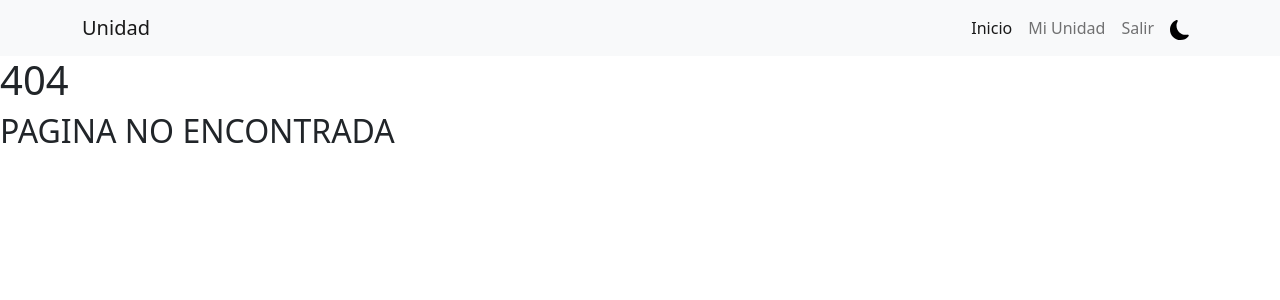
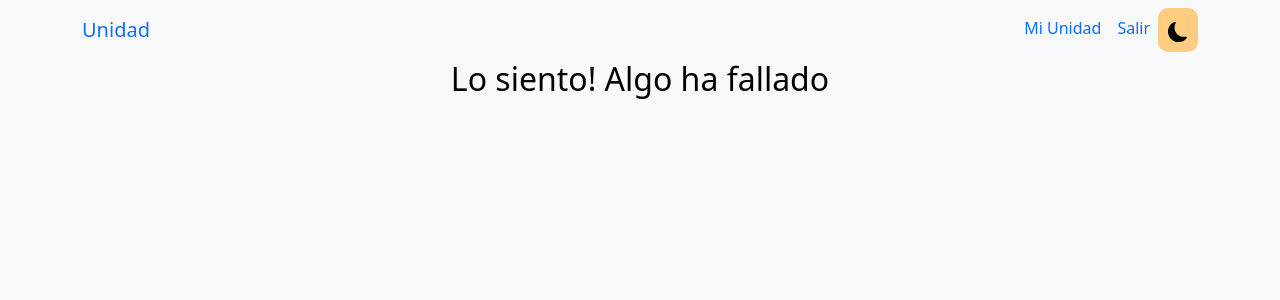
Before and after one commit to kaidewu/MyHomeCloud, a Flask app: template template/404.html in a window 1280 px wide. Shown: the top 300 px of the page. Run offline with Flask 2, Linux system fonts and the light colour scheme; the template is opened without the code that fills it, so the values that code supplies are empty; parts of the project's set-up code (start-up, migrations or seed data) failed here and were passed over; some libraries are stand-ins or nearby versions.

Commit message:
Editing 404.html

```diff
--- a/main.py
+++ b/main.py
@@ -150,15 +150,18 @@ def upload_files():
 @app.route('/create', methods = ['GET', 'POST'])
 def create_folder():
     global abs_path_folder
-    if request.method == 'POST':
-        name = request.form.get('text')
-        name_folder = os.path.join(abs_path_folder[-1], name)
-        if name != '' and os.path.exists(name_folder) == False:
-            os.mkdir(name_folder)
-            abs_path_folder = []
-            return redirect(url_for('dir_list'))
-        else:
-            return redirect(url_for('dir_list'))
+    try:
+        if request.method == 'POST':
+            name = request.form.get('text')
+            name_folder = os.path.join(abs_path_folder[-1], name)
+            if name != '' and os.path.exists(name_folder) == False:
+                os.mkdir(name_folder)
+                abs_path_folder = []
+                return redirect(url_for('dir_list'))
+            else:
+                return redirect(url_for('dir_list'))
+    except:
+        return render_template('404.html')
 
 if __name__ == '__main__':
     app.run(host='0.0.0.0', port=80, debug=True)
--- a/static/css/style.css
+++ b/static/css/style.css
@@ -50,3 +50,11 @@
 .files i{
     color: rgb(111, 111, 255);
 }
+
+.bg-dark{
+    color: white;
+}
+
+.bg-light{
+    color: black;
+}
--- a/template/404.html
+++ b/template/404.html
@@ -12,10 +12,10 @@
   <script src="https://cdn.jsdelivr.net/npm/bootstrap@5.1.3/dist/js/bootstrap.min.js" integrity="sha384-QJHtvGhmr9XOIpI6YVutG+2QOK9T+ZnN4kzFN1RtK3zEFEIsxhlmWl5/YESvpZ13" crossorigin="anonymous"></script>
   <title>My Unit</title>
 </head>
-<body>
-  <nav class="navbar navbar-expand-lg navbar-light bg-light static-top" style="display: block;" id="light-theme">
+<body class="bg-light" id="body-theme">
+  <nav class="navbar navbar-expand-lg static-top" id="navbar">
     <div class="container">
-      <a class="navbar-brand" href="{{url_for('home')}}">
+      <a class="navbar-brand" href="/">
         Unidad
       </a>
       <button class="navbar-toggler" type="button" data-bs-toggle="collapse" data-bs-target="#navbarSupportedContent" aria-controls="navbarSupportedContent" aria-expanded="false" aria-label="Toggle navigation">
@@ -24,45 +24,18 @@
       <div class="collapse navbar-collapse" id="navbarSupportedContent">
         <ul class="navbar-nav ms-auto">
           <li class="nav-item">
-            <a class="nav-link active" aria-current="page" href="{{url_for('home')}}">Inicio</a>
-          </li>
-          <li class="nav-item">
-            <a class="nav-link" href="{{url_for('dir_list')}}">Mi Unidad</a>
+            <a class="nav-link active" aria-current="page" href="/">Mi Unidad</a>
           </li>
           <li class="nav-item">
             <a class="nav-link" href="{{url_for('logout')}}">Salir</a>
           </li>
-          <li class="nav-item">
-            <a class="nav-link" href="#" id="darkSwitch" style="text-align: right;">
+          <li class="nav-item" style="display: block; border: 2px solid transparent; border-radius: 10px; background-color: #FFCC80;" id="icon-dark">
+            <a class="nav-link" href="#" id="darkSwitch">
               <img src="{{url_for('static', filename='img/moon-fill.svg')}}" alt="moon-fill" width="20px" height="20px">
             </a>
           </li>
-        </ul>
-      </div>
-    </div>
-  </nav>
-
-  <nav class="navbar navbar-expand-lg navbar-dark bg-dark static-top" style="display: none;" id="dark-theme">
-    <div class="container">
-      <a class="navbar-brand" href="{{url_for('home')}}">
-        Unidad
-      </a>
-      <button class="navbar-toggler" type="button" data-bs-toggle="collapse" data-bs-target="#navbarSupportedContent" aria-controls="navbarSupportedContent" aria-expanded="false" aria-label="Toggle navigation">
-        <span class="navbar-toggler-icon"></span>
-      </button>
-      <div class="collapse navbar-collapse" id="navbarSupportedContent">
-        <ul class="navbar-nav ms-auto">
-          <li class="nav-item">
-            <a class="nav-link active" aria-current="page" href="{{url_for('home')}}">Inicio</a>
-          </li>
-          <li class="nav-item">
-            <a class="nav-link" href="{{url_for('dir_list')}}">Mi Unidad</a>
-          </li>
-          <li class="nav-item">
-            <a class="nav-link" href="{{url_for('logout')}}">Salir</a>
-          </li>
-          <li class="nav-item">
-            <a class="nav-link" href="#" id="lightSwitch" style="text-align: right;">
+          <li class="nav-item" style="display: none; border: 2px solid transparent; border-radius: 10px; background-color: #9400FF;" id="icon-light">
+            <a class="nav-link" href="#" id="lightSwitch">
               <img src="{{url_for('static', filename='img/brightness-high.svg')}}" alt="brightness-high" width="20px" height="20px">
             </a>
           </li>
@@ -71,8 +44,14 @@
     </div>
   </nav>
   <div class="error">
-    <h1>404</h1>
-    <h2>PAGINA NO ENCONTRADA</h2>
+    <div class="container-floud">
+        <div class="col-xs-12 ground-color text-center">
+            <div class="errorPage">
+            </div>
+            <h2>Lo siento! Algo ha fallado</h2>
+
+        </div>
+    </div>
   </div>
   <script src="{{url_for('static', filename='js/toggle-theme.js')}}"></script>
 </body>
```
Also changed, not shown: template/content.html (+0 -29 lines).
